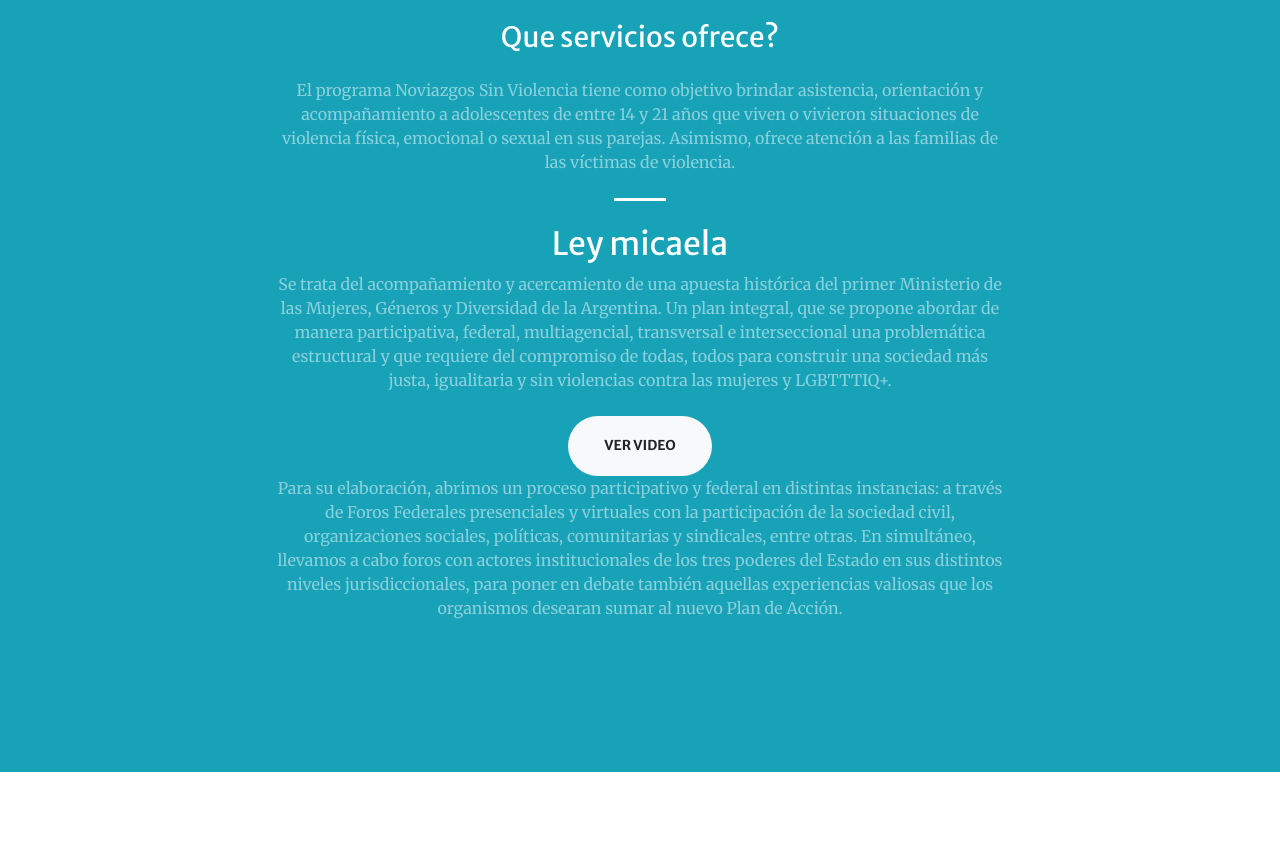
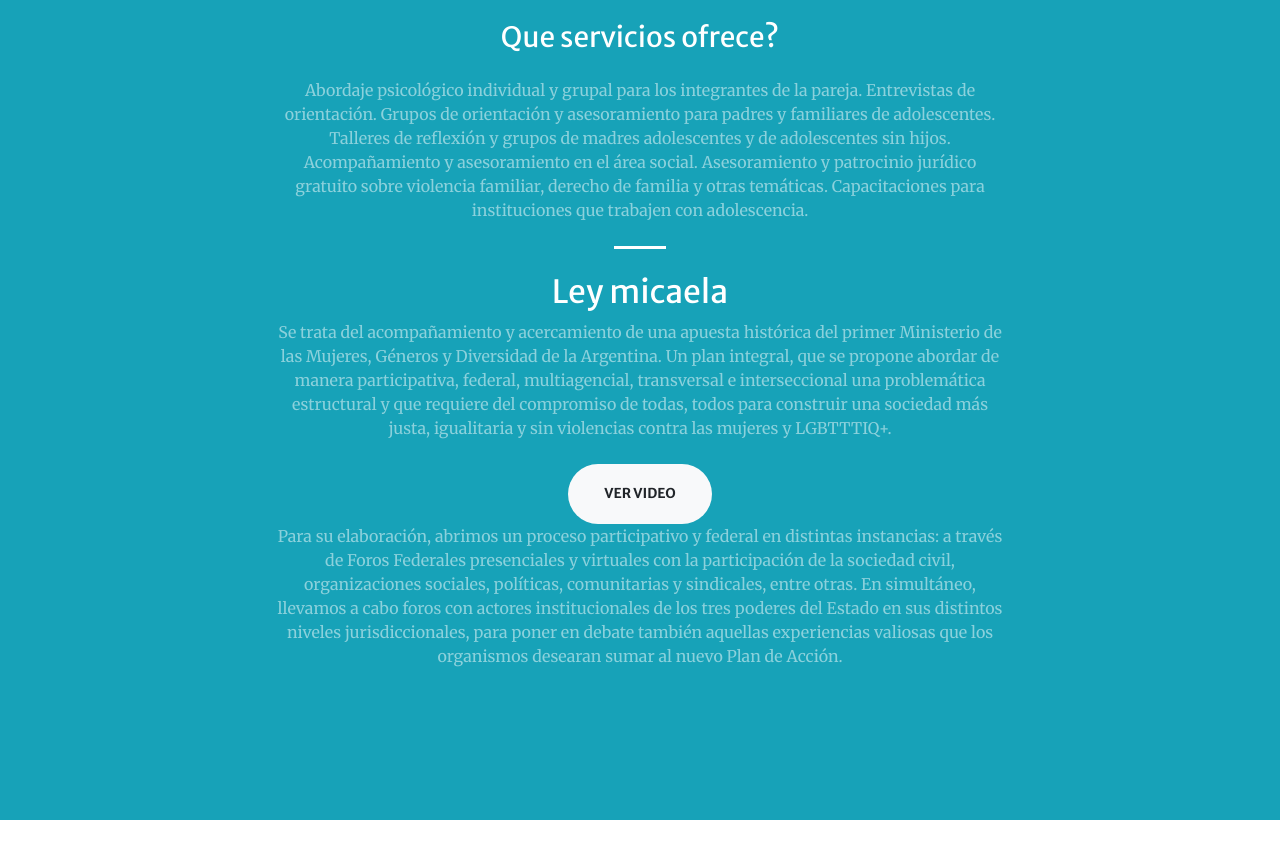
Before and after one commit to CristianOLANO/proyectoOlanoCoderhouseDw, a website: page index.html in a window 1280 px wide. Shown: the part 3142-4000 px from the top of the page. Drawn offline with nearby package versions, Linux system fonts and the light colour scheme; files whose address does not match are found by name.

Commit message:
Agregado de texto y correccion de texto duplicado

```diff
--- a/index.html
+++ b/index.html
@@ -211,7 +211,7 @@
                         <h2 class="text-white mt-0">Noviazgo Saludable</h2>
                         <p class="text-white-50 mb-4">El programa Noviazgos Sin Violencia tiene como objetivo brindar asistencia, orientación y acompañamiento a adolescentes de entre 14 y 21 años que viven o vivieron situaciones de violencia física, emocional o sexual en sus parejas. Asimismo, ofrece atención a las familias de las víctimas de violencia.</p>
                         <h3 class="text-white mt-0">Que servicios ofrece?</h3>
-                        <p class="text-white-50 mb-4"><p class="text-white-50 mb-4">El programa Noviazgos Sin Violencia tiene como objetivo brindar asistencia, orientación y acompañamiento a adolescentes de entre 14 y 21 años que viven o vivieron situaciones de violencia física, emocional o sexual en sus parejas. Asimismo, ofrece atención a las familias de las víctimas de violencia.</p></p>
+                        <p class="text-white-50 mb-4"><p class="text-white-50 mb-4">Abordaje psicológico individual y grupal para los integrantes de la pareja. Entrevistas de orientación. Grupos de orientación y asesoramiento para padres y familiares de adolescentes. Talleres de reflexión y grupos de madres adolescentes y de adolescentes sin hijos. Acompañamiento y asesoramiento en el área social. Asesoramiento y patrocinio jurídico gratuito sobre violencia familiar, derecho de familia y otras temáticas. Capacitaciones para instituciones que trabajen con adolescencia.</p>
                         <hr class="divider light my-4" />
                         <h2 class="text-white mt-0">Ley micaela</h2>
                         <p class="text-white-50 mb-4">Se trata del acompañamiento y acercamiento de una apuesta histórica del primer Ministerio de las Mujeres, Géneros y Diversidad de la Argentina. Un plan integral, que se propone abordar de manera participativa, federal, multiagencial, transversal e interseccional una problemática estructural y que requiere del compromiso de todas, todos para construir una sociedad más justa, igualitaria y sin violencias contra las mujeres y LGBTTTIQ+.</p>
```
